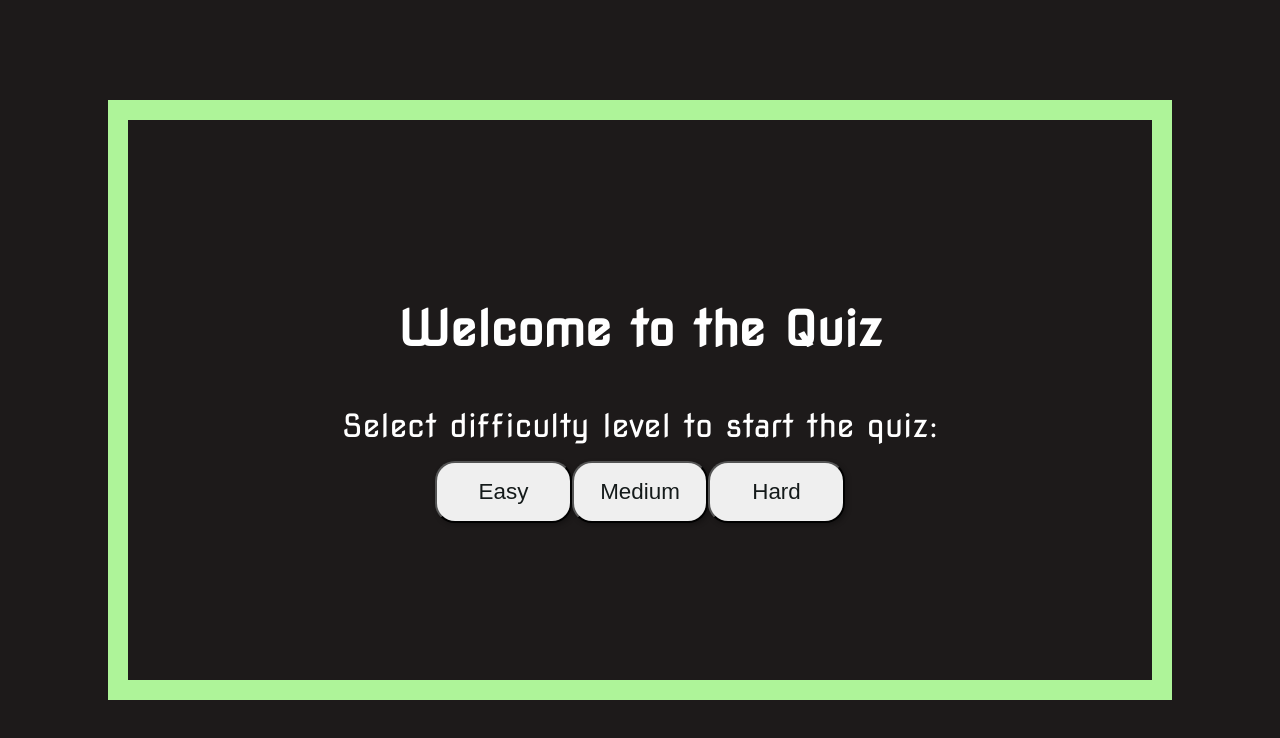
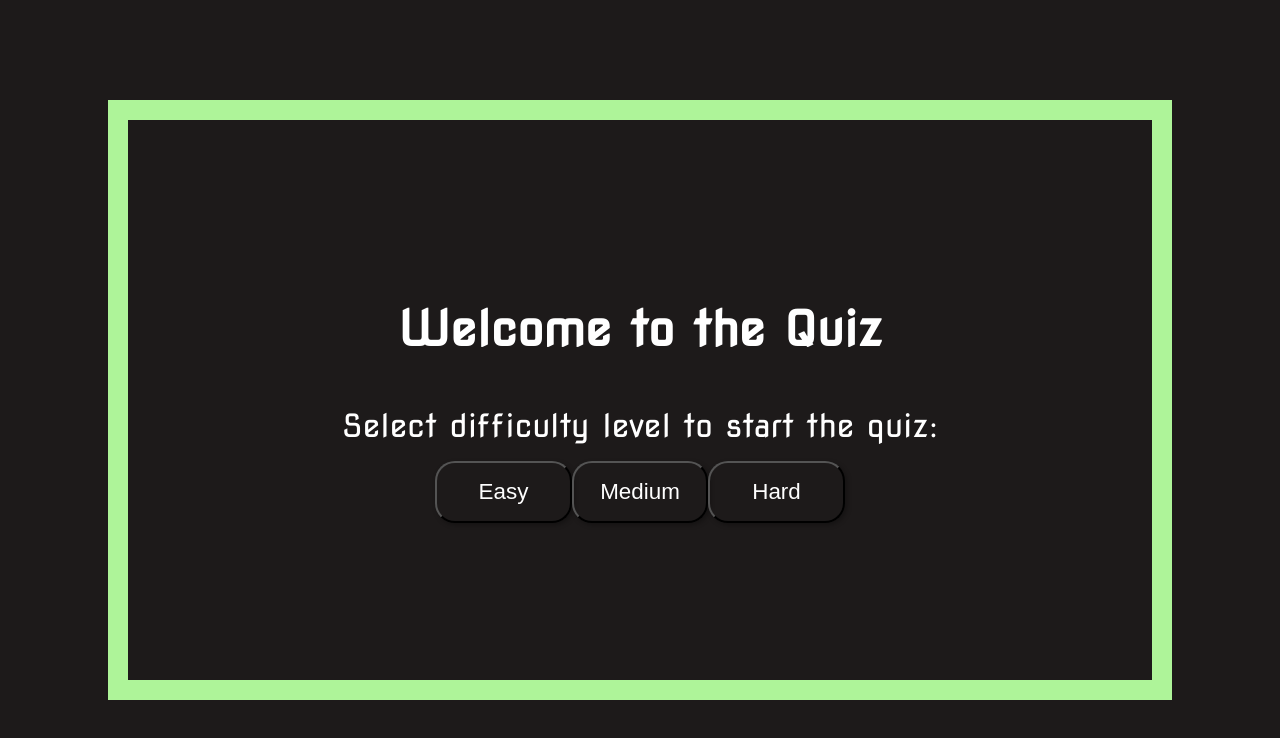
Before and after one commit to sabinaSandais/Quiz-App, a React (Vite) app: page / in a window 1280 px wide. Shown: the top 738 px of the page. Built offline with nearby package versions, Linux system fonts and the light colour scheme.

Commit message:
Update Welcome.css

```diff
--- a/src/components/Welcome.css
+++ b/src/components/Welcome.css
@@ -1,45 +1,44 @@
-.welcome-page{
+@import "../vars.css";
+.welcome-page {
     display: flex;
     justify-content: center;
     align-items: center;
     flex-direction: column;
     height: 100vh;
+  }
 
-}
-.container{
+  .container {
     display: flex;
     flex-direction: column;
     justify-content: center;
     align-items: center;
-    width:80%;
+    width: 80%;
     height: 70vh;
-    border: 20px solid  rgb(174, 244, 153);
-    /* border: 20px solid rgb(158, 209, 237); */
+    border: 20px solid var(--container-border-color);
   }
-h1{
+    /* border: 20px solid var(--container-border-color-alt); */
 
+
+  h1 {
     font-size: 3rem;
     margin-bottom: 1rem;
-    color: white;
+    color: var(--h1-color);
   }
-.text{
-    color: white;
+
+  .text {
+    color: var(--text-color);
     font-size: 2rem;
-
     margin-bottom: 1rem;
   }
-.buttons{
 
-
+  .buttons {
     display: flex;
     justify-content: space-between;
     align-items: center;
     width: 40%;
+  }
 
-
-
-}
-.btn1, .btn2, .btn3{
+  .btn1, .btn2, .btn3 {
     position: relative;
     display: inline-block;
     font-size: 1.4rem;
@@ -47,18 +46,16 @@ h1{
     width: 10rem;
     text-align: center;
     margin-bottom: 1rem;
-  color: rgb(20, 26, 26);
-  background: linear-gradient rgb(158, 209, 237);
+    color: var(--button-font-color);
+    background: var(--button-background);
     border-radius: 20px;
     box-shadow: 2px 2px 5px rgba(0.3, 0.3, 0.3, 0.3);
     transition: all 0.3s ease-in-out;
-
-
   }
 
-.btn1:hover, .btn2:hover, .btn3:hover{
+  .btn1:hover, .btn2:hover, .btn3:hover {
     cursor: pointer;
-  background-color: rgb(174, 244, 153);
+    background-color: var(--button-hover-background);
     transform: translateY(-1px);
     box-shadow: 2px 4px 5px rgba(0, 0, 0, 0.2);
     color: black;
```
Lines whose indentation alone changed are shown as unchanged.
